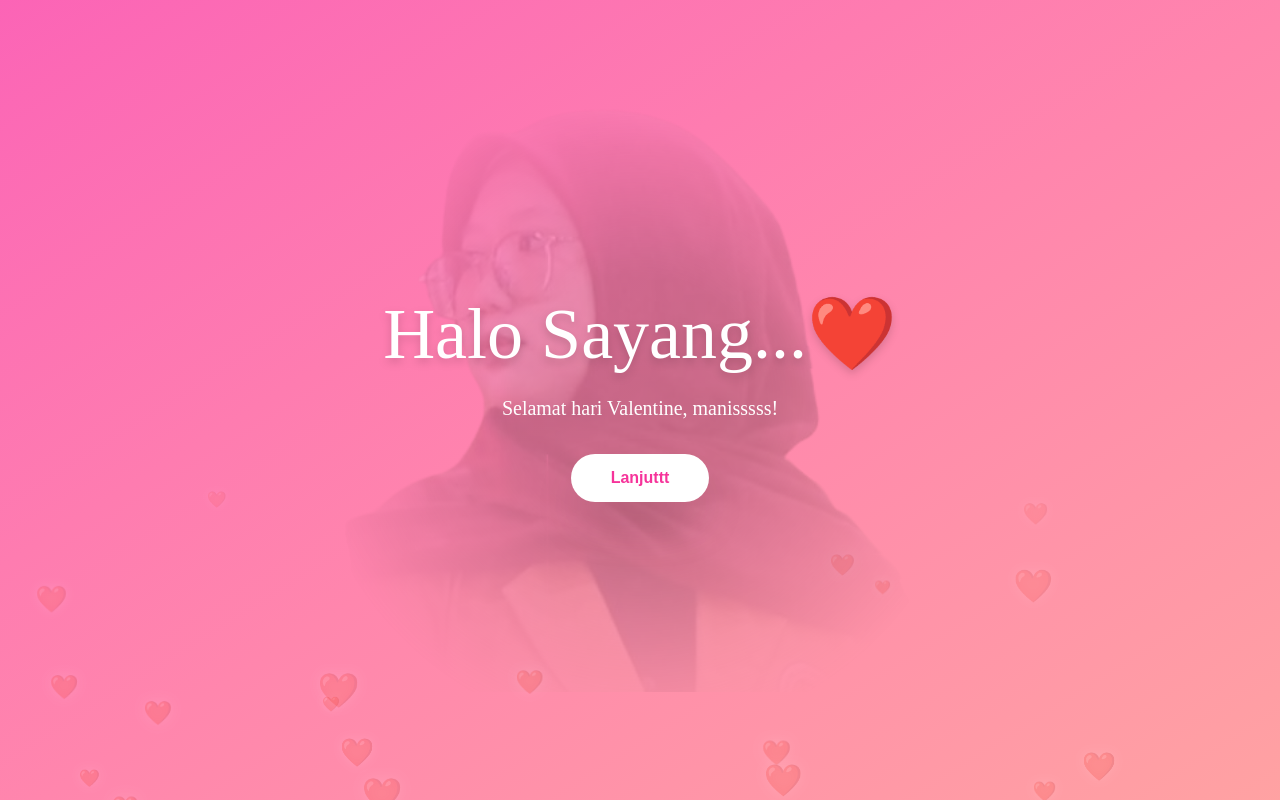
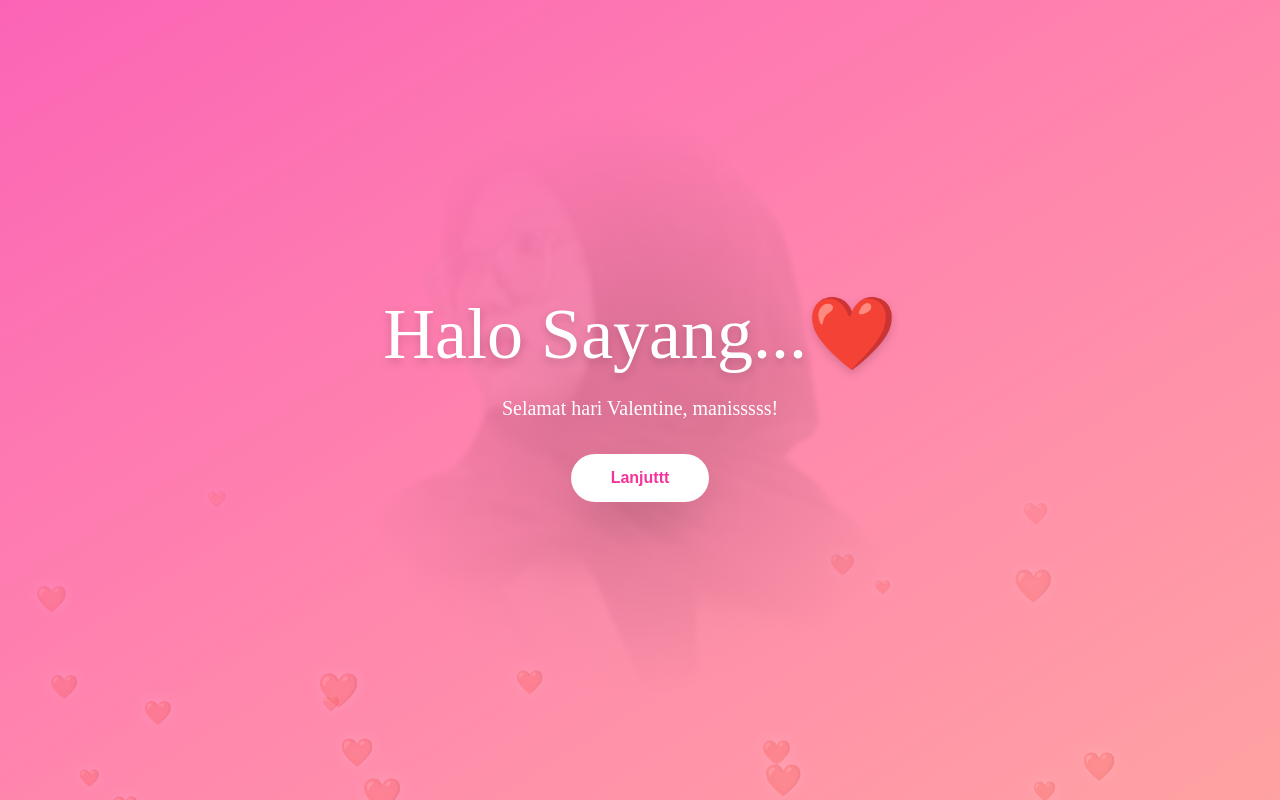
Before and after one commit to Hafazacode/WebsiteValentine, a Next.js app in the folder rere/: page /welcome in a window 1280 px wide. Built offline with nearby package versions, Linux system fonts and the light colour scheme; a web font is replaced by a local one.

Commit message:
Web Valentine Welcome Page revision 3

```diff
--- a/rere/app/welcome/page.tsx
+++ b/rere/app/welcome/page.tsx
@@ -38,28 +38,31 @@ export default function WelcomePage() {
         );
       })}
 
-      {/* 2. FOTO PACAR DI TENAH (MENYATU TOTAL) */}
+      {/* 2. FOTO PACAR DI TENGAH (OPTIMASI OPACITY) */}
       <motion.div
         className="absolute inset-0 flex items-center justify-center z-0 pointer-events-none p-4"
         initial={{ opacity: 0, scale: 1.1 }}
-        animate={{ opacity: 0.25, scale: 1 }}
+        animate={{
+          // Turunkan ke 0.1 atau 0.15 agar di HP tidak terlalu mencolok
+          opacity: 0.15,
+          scale: 1
+        }}
         transition={{ duration: 2.5, ease: "easeOut" }}
       >
         <div
           className="relative w-full h-full max-w-[90vw] max-h-[70vh] md:max-w-[600px] md:max-h-[600px]"
           style={{
-            // Masking agar pinggiran foto tetap halus menyatu ke background
-            WebkitMaskImage: 'radial-gradient(circle, rgba(0,0,0,1) 30%, rgba(0,0,0,0) 80%)',
-            maskImage: 'radial-gradient(circle, rgba(0,0,0,1) 30%, rgba(0,0,0,0) 80%)',
+            WebkitMaskImage: 'radial-gradient(circle, rgba(0,0,0,1) 20%, rgba(0,0,0,0) 70%)',
+            maskImage: 'radial-gradient(circle, rgba(0,0,0,1) 20%, rgba(0,0,0,0) 70%)',
           }}
         >
           <Image
             src="/MyLove.png"
             alt="Ayang"
             fill
-            className="object-contain grayscale-[30%] mix-blend-multiply"
-            // object-contain: Memastikan seluruh foto masuk ke dalam kotak tanpa terpotong
-            priority // Agar foto dimuat lebih cepat
+            // Tambahkan blur sedikit agar detail foto tidak mengganggu teks
+            className="object-contain grayscale-[50%] mix-blend-multiply blur-[2px] md:blur-0"
+            priority
           />
         </div>
       </motion.div>
```
